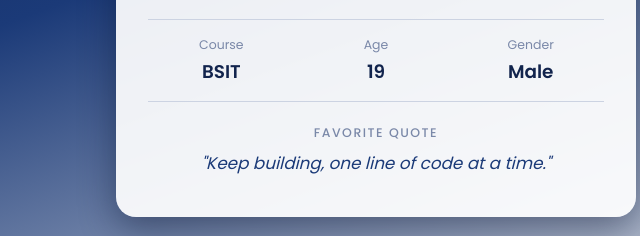
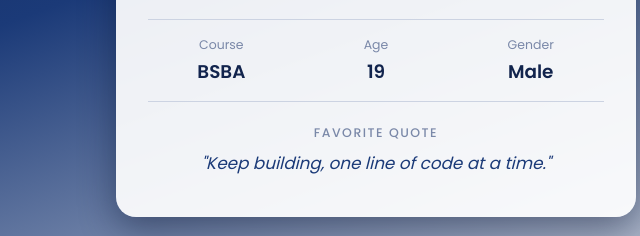
Before and after one commit to Kyuko-aryt/StudentProfile, a plain HTML site: page index.html in a window 1280 px wide. Shown: the part 448-684 px from the top of the page, 264-904 px from the left. Drawn offline with Linux system fonts and the light colour scheme.

Commit message:
Update index.html
Edit Course

```diff
--- a/index.html
+++ b/index.html
@@ -24,7 +24,7 @@
     <dl class="details">
       <div>
         <dt>Course</dt>
-        <dd>BSIT</dd>
+        <dd>BSBA</dd>
       </div>
       <div>
         <dt>Age</dt>
```
